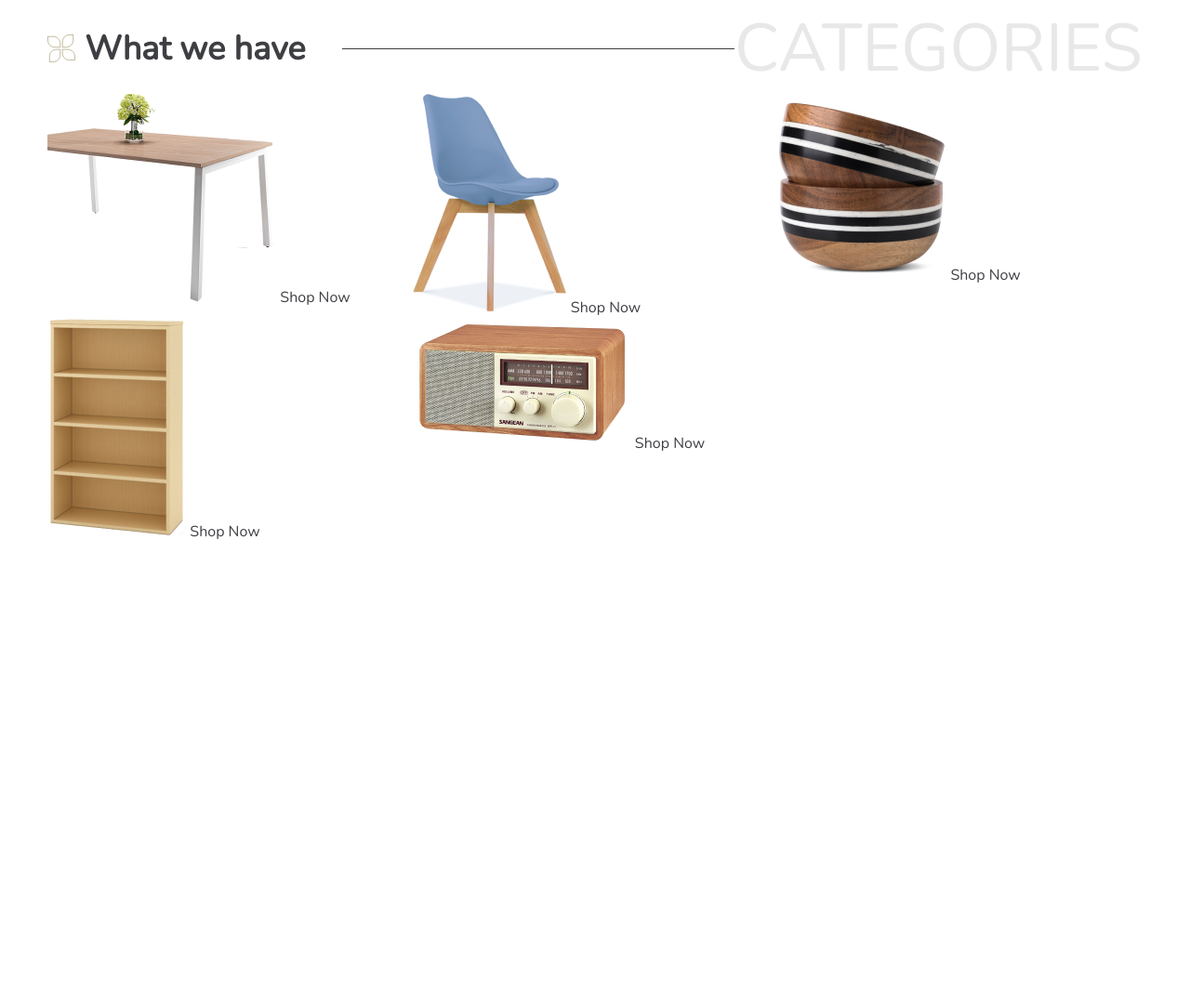
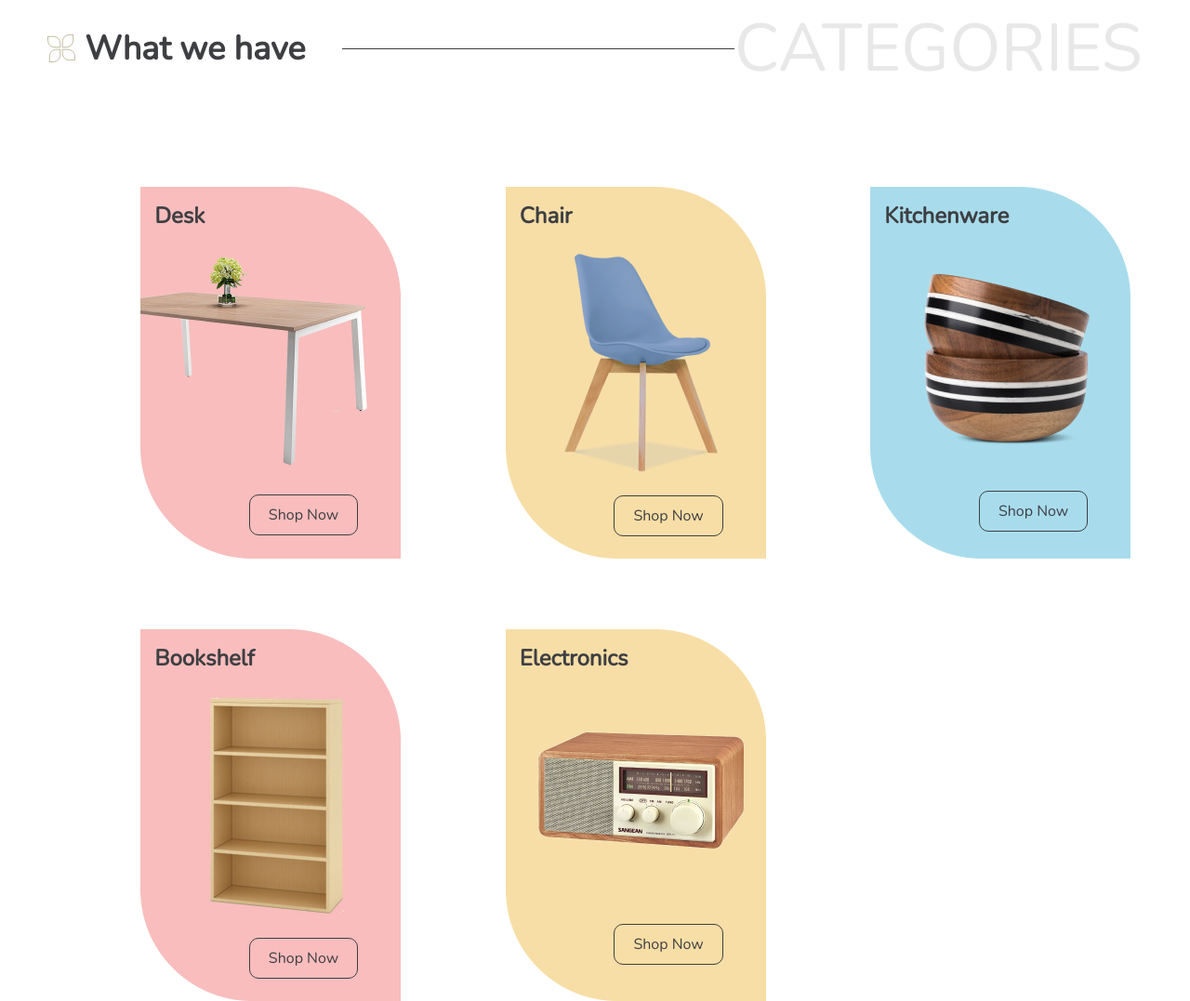
Before and after one commit to SmoleacMihai/Teamplates_HTML_CSS, a plain HTML site: page index.html in a window 1280 px wide. Shown: the part 2428-3505 px from the top of the page at 93% size. Before the commit the page ends 3011 px from the top, so only its background shows below. Drawn offline with nearby package versions, Linux system fonts and the light colour scheme.

Commit message:
finished categories section WOODIES

```diff
--- a/assets/css/style.css
+++ b/assets/css/style.css
@@ -305,6 +305,7 @@ header ul li a:hover{
     display: grid;
     grid-template-columns: repeat(3, 1fr);
     grid-template-rows: repeat(3, auto);
+    row-gap: 100px;
 }
 
 .startSection3{
@@ -334,3 +335,44 @@ header ul li a:hover{
     font-size: 36px;
     color: var(--regular-text-color);
 }
+
+.product{
+    display: grid;
+    grid-template-rows:  repeat(3, auto);
+    grid-template-columns: auto;
+    row-gap: 25px;
+    align-self: stretch;
+    justify-self: stretch;
+    margin-left: 100px;
+    position: relative;
+}
+
+.productBackground{
+    position: absolute;
+    z-index: -1;
+}
+
+.productName{
+    justify-self: start;
+    margin-left: 15px;
+    margin-top: 15px;
+}
+
+.productImage{
+    justify-self: center;
+}
+
+.product a{
+    justify-self: end;
+    align-self: center;
+    margin-right: 20%;
+    background-color: none;
+    border: var(--regular-text-color) 1px solid;
+    border-radius: 10px;
+    padding: 10px 20px 10px 20px;
+}
+
+.product a:hover{
+    color:white;
+    background-color: var(--regular-text-color);
+}
--- a/index.html
+++ b/index.html
@@ -105,33 +105,39 @@
         </div>
 
         <div class="product">
-            <h2 class="productName"></h2>
+            <h2 class="productName">Desk</h2>
             <img src="assets/img/desk.png" alt="Desk">
             <a href="#">Shop Now</a>
+            <img src="assets/img/redBackground.png" alt="backgroundPicture" class="productBackground">
         </div>
 
         <div class="product">
-            <h2 class="productName"></h2>
-            <img src="assets/img/chair.png" alt="Chair">
+            <h2 class="productName">Chair</h2>
+            <img src="assets/img/chair.png" alt="Chair" class="productImage">
             <a href="#">Shop Now</a>
+            <img src="assets/img/yellowBackground.png" alt="backgroundPicture" class="productBackground">
         </div>
 
         <div class="product">
-            <h2 class="productName"></h2>
-            <img src="assets/img/kitchenware.png" alt="KitchenWare">
+            <h2 class="productName">Kitchenware</h2>
+            <img src="assets/img/kitchenware.png" alt="KitchenWare" class="productImage">
             <a href="#">Shop Now</a>
+            <img src="assets/img/blueBackground.png" alt="backgroundPicture" class="productBackground">
+
         </div>
 
         <div class="product">
-            <h2 class="productName"></h2>
-            <img src="assets/img/bookshelf.png" alt="BoolShelf">
+            <h2 class="productName">Bookshelf</h2>
+            <img src="assets/img/bookshelf.png" alt="BookShelf" class="productImage">
             <a href="#">Shop Now</a>
+            <img src="assets/img/redBackground.png" alt="backgroundPicture" class="productBackground">
         </div>
 
         <div class="product">
-            <h2 class="productName"></h2>
-            <img src="assets/img/radio.png" alt="Electronics">
+            <h2 class="productName">Electronics</h2>
+            <img src="assets/img/radio.png" alt="Electronics" class="productImage">
             <a href="#">Shop Now</a>
+            <img src="assets/img/yellowBackground.png" alt="backgroundPicture" class="productBackground">
         </div>
 
     </section>
```
